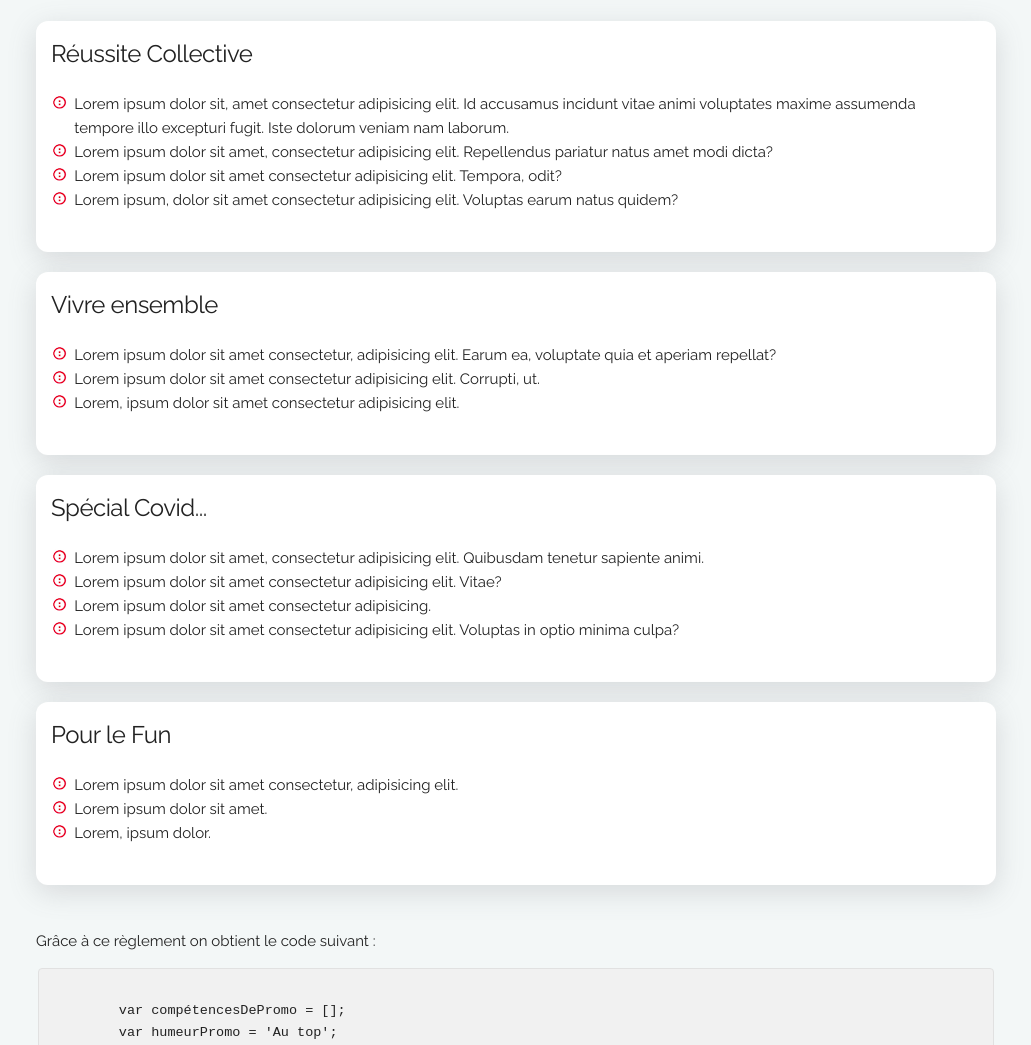
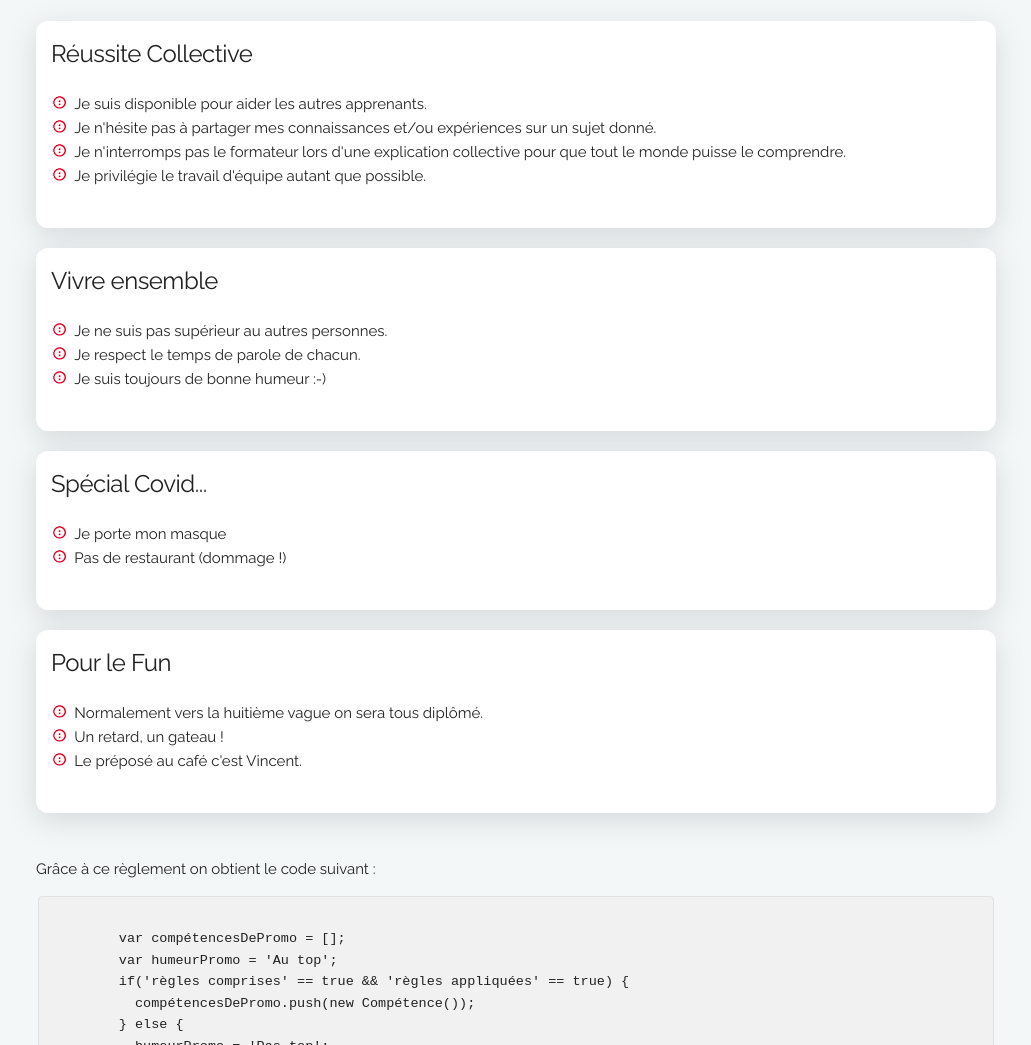
Before and after one commit to MohamedKerkeb/charte, a plain HTML site: page index.html in a window 1280 px wide. Shown: the part 227-1272 px from the top of the page, without its empty margins (124-1155 px from the left). Drawn offline with Linux system fonts and the light colour scheme.

Commit message:
ajout contenu de la charte

```diff
--- a/index.html
+++ b/index.html
@@ -30,7 +30,7 @@
   <!-- Liaison du Favicon
   –––––––––––––––––––––––––––––––––––––––––––––––––– -->
   <!-- TODO -->
-  <link rel="shortcut icon" href="/images/favicon.png" type="image/x-icon">
+  <link rel="shortcut icon" href="images/favicon.png" type="image/x-icon">
 
 
 </head>
@@ -70,10 +70,10 @@
             <h5>Réussite Collective</h5>
           </div>
           <ul>
-            <li>Lorem ipsum dolor sit, amet consectetur adipisicing elit. Id accusamus incidunt vitae animi voluptates maxime assumenda tempore illo excepturi fugit. Iste dolorum veniam nam laborum.</li>
-            <li>Lorem ipsum dolor sit amet, consectetur adipisicing elit. Repellendus pariatur natus amet modi dicta?</li>
-            <li>Lorem ipsum dolor sit amet consectetur adipisicing elit. Tempora, odit?</li>
-            <li>Lorem ipsum, dolor sit amet consectetur adipisicing elit. Voluptas earum natus quidem?</li>
+            <li>Je suis disponible pour aider les autres apprenants.</li>
+            <li>Je n'hésite pas à partager mes connaissances et/ou expériences sur un sujet donné.</li>
+            <li>Je n'interromps pas le formateur lors d'une explication collective pour que tout le monde puisse le comprendre.</li>
+            <li>Je privilégie le travail d'équipe autant que possible.</li>
           </ul>
         </div>
         <div class="box">
@@ -81,9 +81,9 @@
             <h5>Vivre ensemble</h5>
           </div>
           <ul>
-            <li>Lorem ipsum dolor sit amet consectetur, adipisicing elit. Earum ea, voluptate quia et aperiam repellat?</li>
-            <li>Lorem ipsum dolor sit amet consectetur adipisicing elit. Corrupti, ut.</li>
-            <li>Lorem, ipsum dolor sit amet consectetur adipisicing elit.</li>
+            <li>Je ne suis pas supérieur au autres personnes.</li>
+            <li>Je respect le temps de parole de chacun.</li>
+            <li>Je suis toujours de bonne humeur :-)</li>
           </ul>
         </div>
         <div class="box">
@@ -91,10 +91,8 @@
             <h5>Spécial Covid...</h5>
           </div>
           <ul>
-            <li>Lorem ipsum dolor sit amet, consectetur adipisicing elit. Quibusdam tenetur sapiente animi.</li>
-            <li>Lorem ipsum dolor sit amet consectetur adipisicing elit. Vitae?</li>
-            <li>Lorem ipsum dolor sit amet consectetur adipisicing.</li>
-            <li>Lorem ipsum dolor sit amet consectetur adipisicing elit. Voluptas in optio minima culpa?</li>
+            <li>Je porte mon masque</li>
+            <li>Pas de restaurant (dommage !)</li>
           </ul>
         </div>
         <div class="box">
@@ -102,9 +100,9 @@
             <h5>Pour le Fun</h5>
           </div>
           <ul>
-            <li>Lorem ipsum dolor sit amet consectetur, adipisicing elit.</li>
-            <li>Lorem ipsum dolor sit amet.</li>
-            <li>Lorem, ipsum dolor.</li>
+            <li>Normalement vers la huitième vague on sera tous diplômé.</li>
+            <li>Un retard, un gateau !</li>
+            <li>Le préposé au café c'est Vincent.</li>
           </ul>
         </div>
       </div>
```
